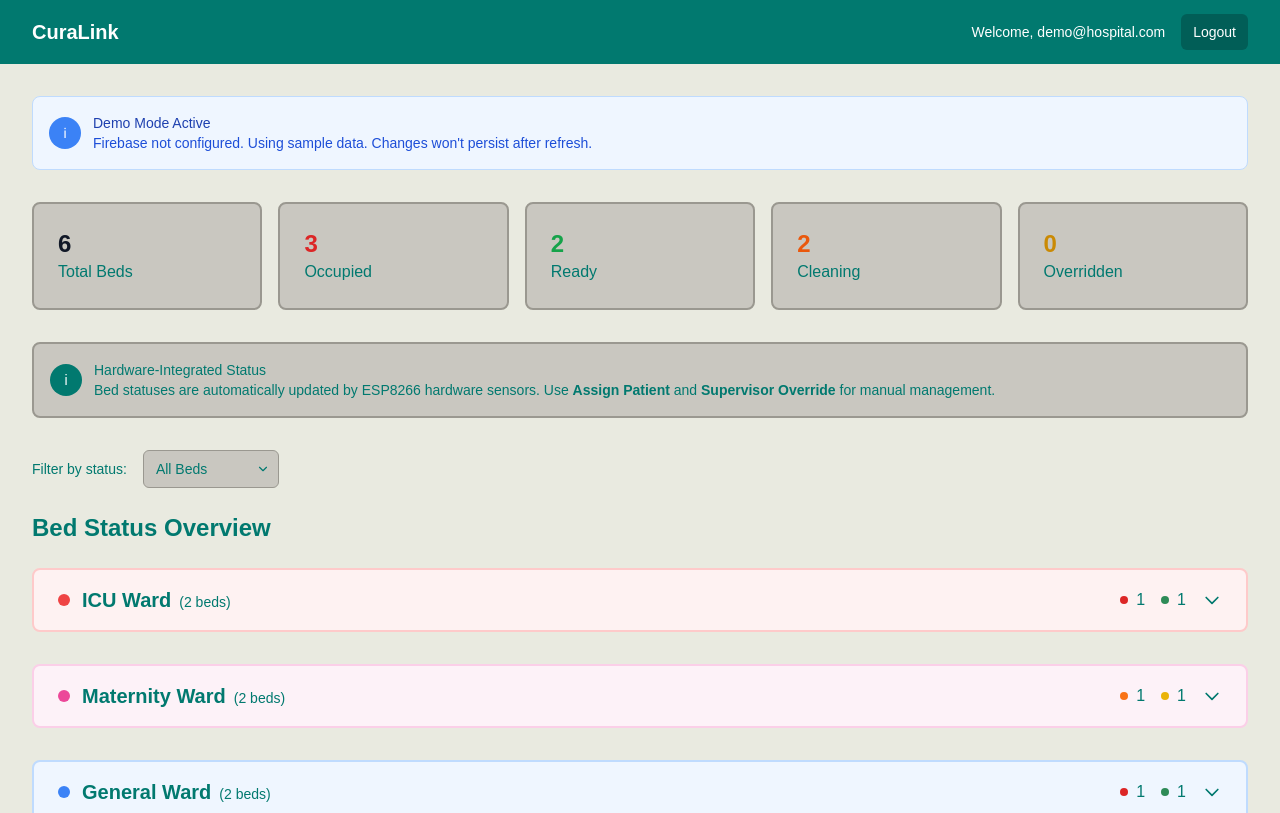
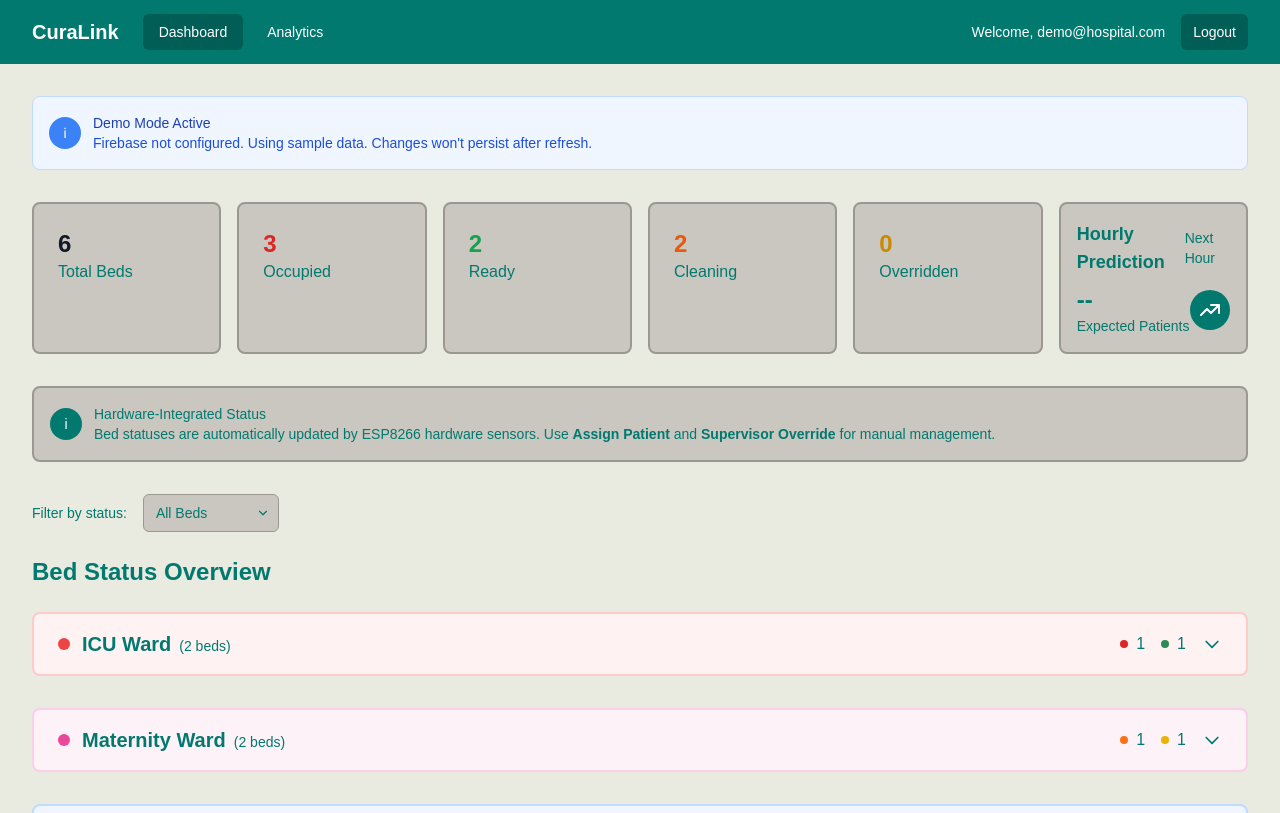
Before and after one commit to exorev07/Curalink, a React (Vite) app: page / in a window 1280 px wide. Shown: the top 813 px of the page. Built offline with nearby package versions, Linux system fonts and the light colour scheme; a web font is replaced by a local one.

Commit message:
Add Analytics page and navigation features: - Create Analytics page with live analytics and prediction sections - Add navigation menu to Navbar - Make PredictionBox clickable with navigation to Analytics - Update page titles and styling

```diff
--- a/src/App.jsx
+++ b/src/App.jsx
@@ -1,19 +1,25 @@
-import React from 'react';
+import React, { useState } from 'react';
 import { AuthProvider, useAuth } from './contexts/AuthContext';
 import LoginPage from './components/LoginPage';
 import Dashboard from './components/Dashboard';
+import Analytics from './components/Analytics';
 import Navbar from './components/Navbar';
 import './index.css';
 
 function AppContent() {
   const { currentUser } = useAuth();
+  const [currentPage, setCurrentPage] = useState('dashboard');
+
+  const handleNavigate = (page) => {
+    setCurrentPage(page);
+  };
 
   return (
     <div className="App">
       {currentUser ? (
         <>
-          <Navbar />
-          <Dashboard />
+          <Navbar currentPage={currentPage} onNavigate={handleNavigate} />
+          {currentPage === 'dashboard' ? <Dashboard onNavigate={handleNavigate} /> : <Analytics />}
         </>
       ) : (
         <LoginPage />
--- /dev/null
+++ b/src/components/Analytics.jsx
@@ -0,0 +1,32 @@
+import React from 'react';
+
+const Analytics = () => {
+  return (
+    <div className="min-h-screen" style={{ backgroundColor: '#e9eae0' }}>
+      <div className="max-w-7xl mx-auto px-4 sm:px-6 lg:px-8 py-8">
+        <h1 className="text-3xl font-bold mb-8" style={{ color: '#01796F' }}>Analytics & Prediction</h1>
+
+        {/* Main Analytics Grid */}
+        <div className="grid grid-cols-1 md:grid-cols-2 gap-6 mb-8">
+          {/* Live Analytics Box */}
+          <div className="border-2 rounded-lg p-6" style={{ backgroundColor: '#c9c7c0', borderColor: '#9a9890' }}>
+            <h2 className="text-xl font-semibold mb-4" style={{ color: '#01796F' }}>Live Analytics</h2>
+            <div className="h-[400px] flex items-center justify-center border-2 rounded-lg" style={{ backgroundColor: '#e9eae0', borderColor: '#9a9890' }}>
+              <p className="text-gray-500">Graph will be integrated here</p>
+            </div>
+          </div>
+
+          {/* Hourly Prediction Box */}
+          <div className="border-2 rounded-lg p-6" style={{ backgroundColor: '#c9c7c0', borderColor: '#9a9890' }}>
+            <h2 className="text-xl font-semibold mb-4" style={{ color: '#01796F' }}>Hourly Predictions</h2>
+            <div className="h-[400px] flex items-center justify-center border-2 rounded-lg" style={{ backgroundColor: '#e9eae0', borderColor: '#9a9890' }}>
+              <p className="text-gray-500">ML predictions will be displayed here</p>
+            </div>
+          </div>
+        </div>
+      </div>
+    </div>
+  );
+};
+
+export default Analytics;
--- a/src/components/Dashboard.jsx
+++ b/src/components/Dashboard.jsx
@@ -4,6 +4,7 @@ import { database, isDemoMode } from '../firebase/config';
 import { seedDummyData, addHistoryEntry } from '../firebase/seedData';
 import BedCard from './BedCard';
 import HistoryTable from './HistoryTable';
+import PredictionBox from './PredictionBox';
 import { getEffectiveBedStatus, checkAndUnassignExpiredPatients } from '../firebase/bedManager';
 import { BED_STATUSES, WARD_TYPES, WARD_COLORS } from '../utils/bedUtils';
 
@@ -19,11 +20,15 @@ const filterOptions = [
   { value: 'ward-general', label: 'General Ward' }
 ];
 
-const Dashboard = () => {
+const Dashboard = ({ onNavigate }) => {
   const [beds, setBeds] = useState({});
   const [history, setHistory] = useState([]);
   const [filter, setFilter] = useState('all');
   const [loading, setLoading] = useState(true);
+
+  const handleNavigate = (page) => {
+    onNavigate(page);
+  };
   const [showSeedButton, setShowSeedButton] = useState(false);
   const [refreshKey, setRefreshKey] = useState(0); // For triggering re-renders
   const [isDropdownOpen, setIsDropdownOpen] = useState(false);
@@ -336,7 +341,7 @@ const Dashboard = () => {
         )}
 
         {/* Stats Overview */}
-        <div className="grid grid-cols-1 md:grid-cols-5 gap-4 mb-8">
+        <div className="grid grid-cols-1 md:grid-cols-6 gap-4 mb-8">
           <div className="p-6 rounded-lg transition-all duration-300 hover:shadow-xl hover:-translate-y-1 border-2" style={{ backgroundColor: '#c9c7c0', borderColor: '#9a9890' }}>
             <div className="text-2xl font-bold text-gray-900">{statusCounts.total}</div>
             <div style={{ color: '#01796F' }}>Total Beds</div>
@@ -382,6 +387,9 @@ const Dashboard = () => {
           <div style={{ backgroundColor: '#c9c7c0', borderColor: '#9a9890' }} className="p-6 rounded-lg transition-all duration-300 hover:shadow-xl hover:-translate-y-1 border-2">
             <div className="text-2xl font-bold text-yellow-600">{statusCounts.overridden}</div>
             <div style={{ color: '#01796F' }}>Overridden</div>
+          </div>
+          <div className="md:col-span-1">
+            <PredictionBox onNavigateToAnalytics={() => handleNavigate('analytics')} />
           </div>
         </div>
 
--- a/src/components/Navbar.jsx
+++ b/src/components/Navbar.jsx
@@ -1,8 +1,9 @@
-import React from 'react';
+import React, { useState } from 'react';
 import { useAuth } from '../contexts/AuthContext';
 
-const Navbar = () => {
+const Navbar = ({ currentPage, onNavigate }) => {
   const { currentUser, logout } = useAuth();
+  const [isMenuOpen, setIsMenuOpen] = useState(false);
 
   const handleLogout = async () => {
     try {
@@ -20,6 +21,49 @@ const Navbar = () => {
             <div className="flex-shrink-0">
               <h1 className="text-xl font-bold font-ranade">CuraLink</h1>
             </div>
+            <div className="hidden md:ml-6 md:flex md:space-x-2">
+              <button
+                onClick={() => onNavigate('dashboard')}
+                className={`px-4 py-2 rounded-md text-sm font-medium transition-colors ${
+                  currentPage === 'dashboard' ? 'bg-[#015e57]' : 'hover:bg-[#015e57]'
+                }`}
+              >
+                Dashboard
+              </button>
+              <button
+                onClick={() => onNavigate('analytics')}
+                className={`px-4 py-2 rounded-md text-sm font-medium transition-colors ${
+                  currentPage === 'analytics' ? 'bg-[#015e57]' : 'hover:bg-[#015e57]'
+                }`}
+              >
+                Analytics
+              </button>
+            </div>
+          </div>
+
+          {/* Mobile menu button */}
+          <div className="md:hidden flex items-center">
+            <button
+              onClick={() => setIsMenuOpen(!isMenuOpen)}
+              className="inline-flex items-center justify-center p-2 rounded-md hover:bg-[#015e57] focus:outline-none"
+            >
+              <svg
+                className={`h-6 w-6 ${isMenuOpen ? 'hidden' : 'block'}`}
+                stroke="currentColor"
+                fill="none"
+                viewBox="0 0 24 24"
+              >
+                <path strokeLinecap="round" strokeLinejoin="round" strokeWidth="2" d="M4 6h16M4 12h16M4 18h16" />
+              </svg>
+              <svg
+                className={`h-6 w-6 ${isMenuOpen ? 'block' : 'hidden'}`}
+                stroke="currentColor"
+                fill="none"
+                viewBox="0 0 24 24"
+              >
+                <path strokeLinecap="round" strokeLinejoin="round" strokeWidth="2" d="M6 18L18 6M6 6l12 12" />
+              </svg>
+            </button>
           </div>
 
           <div className="flex items-center space-x-4">
@@ -45,6 +89,34 @@ const Navbar = () => {
           </div>
         </div>
       </div>
+
+      {/* Mobile menu */}
+      <div className={`md:hidden ${isMenuOpen ? 'block' : 'hidden'}`}>
+        <div className="px-2 pt-2 pb-3 space-y-1">
+          <button
+            onClick={() => {
+              onNavigate('dashboard');
+              setIsMenuOpen(false);
+            }}
+            className={`block w-full text-left px-3 py-2 rounded-md text-sm font-medium ${
+              currentPage === 'dashboard' ? 'bg-[#015e57]' : 'hover:bg-[#015e57]'
+            }`}
+          >
+            Dashboard
+          </button>
+          <button
+            onClick={() => {
+              onNavigate('analytics');
+              setIsMenuOpen(false);
+            }}
+            className={`block w-full text-left px-3 py-2 rounded-md text-sm font-medium ${
+              currentPage === 'analytics' ? 'bg-[#015e57]' : 'hover:bg-[#015e57]'
+            }`}
+          >
+            Analytics
+          </button>
+        </div>
+      </div>
     </nav>
   );
 };
--- /dev/null
+++ b/src/components/PredictionBox.jsx
@@ -0,0 +1,31 @@
+import React from 'react';
+
+const PredictionBox = ({ onNavigateToAnalytics }) => {
+  return (
+    <div
+      onClick={onNavigateToAnalytics}
+      className="border-2 rounded-lg p-4 transition-all duration-300 hover:shadow-xl hover:-translate-y-1 cursor-pointer"
+      style={{ backgroundColor: '#c9c7c0', borderColor: '#9a9890' }}
+    >
+      <div className="flex items-center justify-between mb-2">
+        <h3 className="text-lg font-semibold" style={{ color: '#01796F' }}>Hourly Prediction</h3>
+        <span className="text-sm" style={{ color: '#01796F' }}>Next Hour</span>
+      </div>
+
+      <div className="flex items-center justify-between">
+        <div>
+          <p className="text-2xl font-bold" style={{ color: '#01796F' }}>--</p>
+          <p className="text-sm" style={{ color: '#01796F' }}>Expected Patients</p>
+        </div>
+        <div className="w-10 h-10 rounded-full flex items-center justify-center"
+             style={{ backgroundColor: '#01796F' }}>
+          <svg xmlns="http://www.w3.org/2000/svg" className="h-6 w-6 text-white" fill="none" viewBox="0 0 24 24" stroke="currentColor">
+            <path strokeLinecap="round" strokeLinejoin="round" strokeWidth={2} d="M13 7h8m0 0v8m0-8l-8 8-4-4-6 6" />
+          </svg>
+        </div>
+      </div>
+    </div>
+  );
+};
+
+export default PredictionBox;
```
